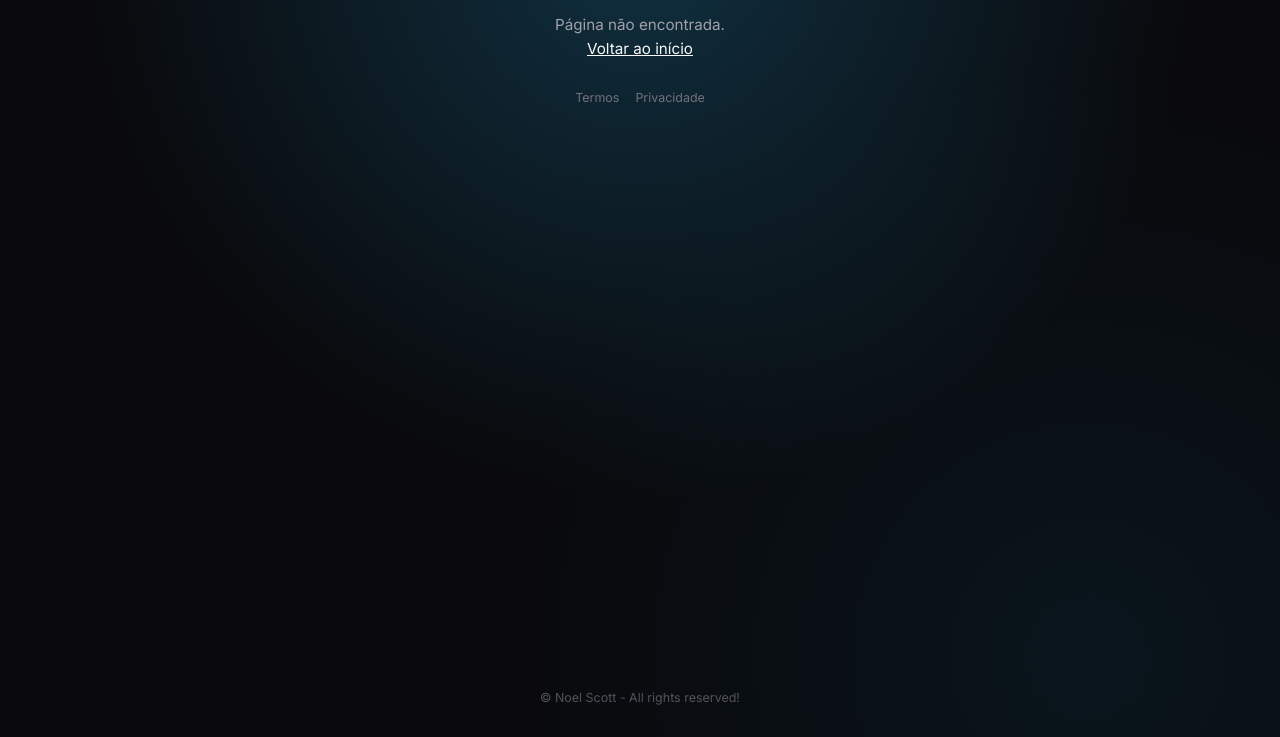
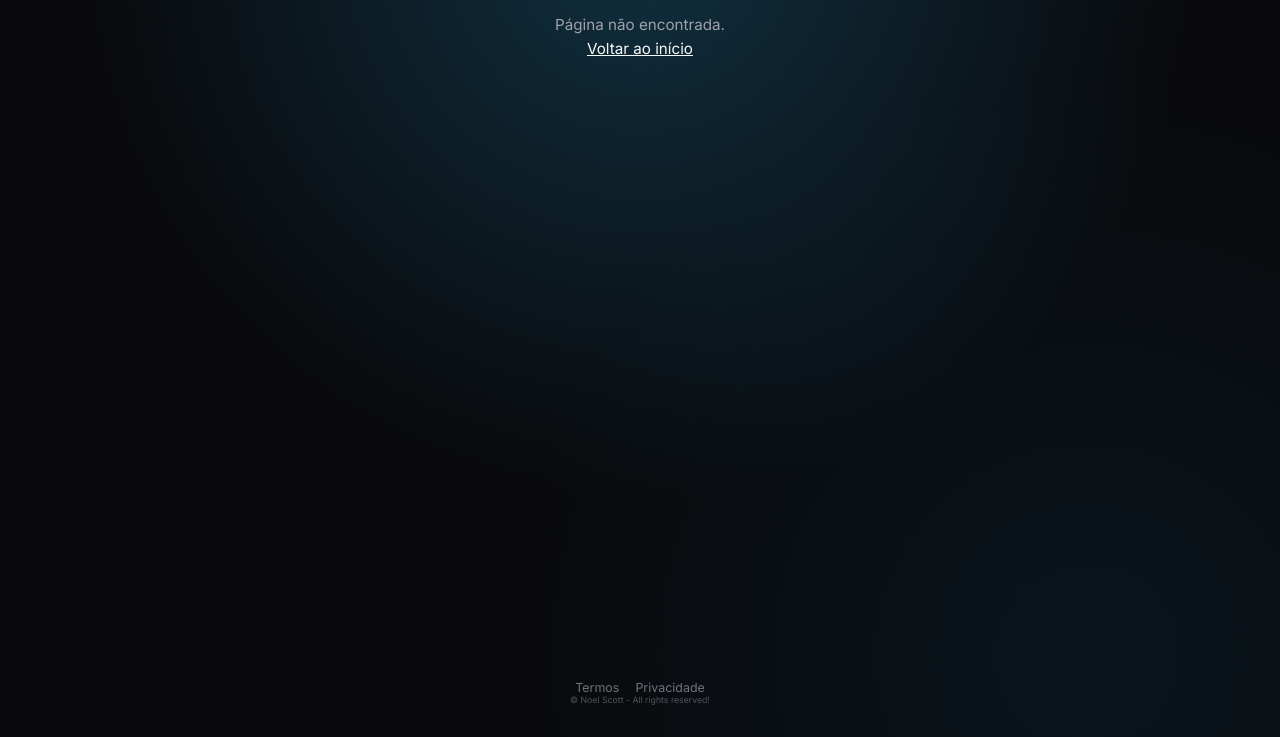
Before and after one commit to Noelziinn/LinkB, a plain HTML site: page u.html in a window 1280 px wide. Shown: the part 63-800 px from the top of the page. Drawn offline with nearby package versions, Linux system fonts and the light colour scheme.

Commit message:
footer att

```diff
--- a/style.css
+++ b/style.css
@@ -218,10 +218,13 @@ body {
 }
 
 .footer1 {
+  padding: 15px 15px 8px 15px;
   padding-top: 32px;
-  padding: 15px 15px 8px 15px;
-  opacity: 70%;
-  font-size: 0.7em;
   text-align: center;
   margin-top: auto;
 }
+
+.copy {
+  opacity: 70%;
+  font-size: 0.7em;
+}
--- a/u.html
+++ b/u.html
@@ -20,13 +20,16 @@
         <p class="bio" id="bio"></p>
       </header>
 
+      <!-- Footer -->
+      <footer class="footer1">
         <section class="links" id="links" hidden></section>
         <p class="footer-links">
           <a href="termos.html">Termos</a>
           <a href="privacidade.html">Privacidade</a>
           <a id="report-link" href="#" hidden>Denunciar</a>
         </p>
-      <p class="footer1">&copy; Noel Scott - All rights reserved!</p>
+        <p class="copy">&copy; Noel Scott - All rights reserved!</p>
+      </footer>
     </main>
 
     <script src="https://cdn.jsdelivr.net/npm/@supabase/supabase-js@2.45.0/dist/umd/supabase.min.js"></script>
```
Lines whose indentation alone changed are shown as unchanged.
